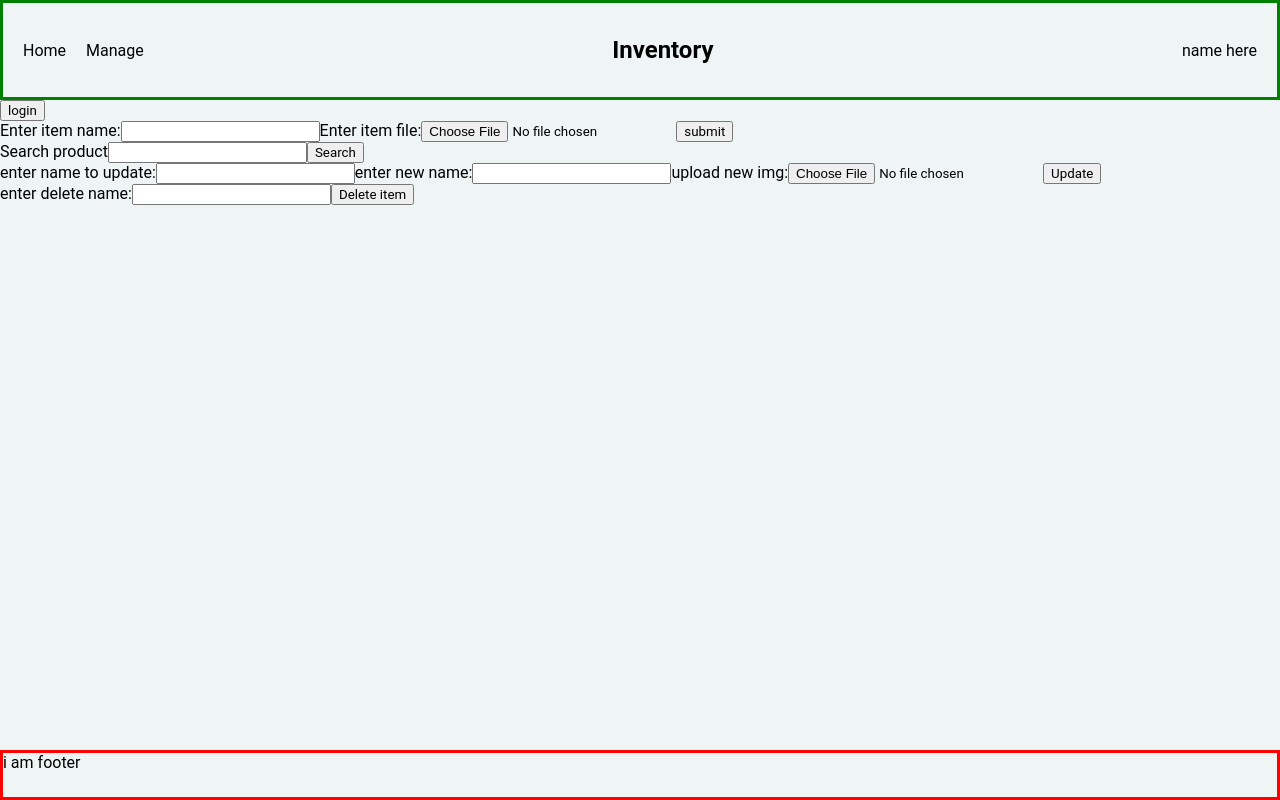
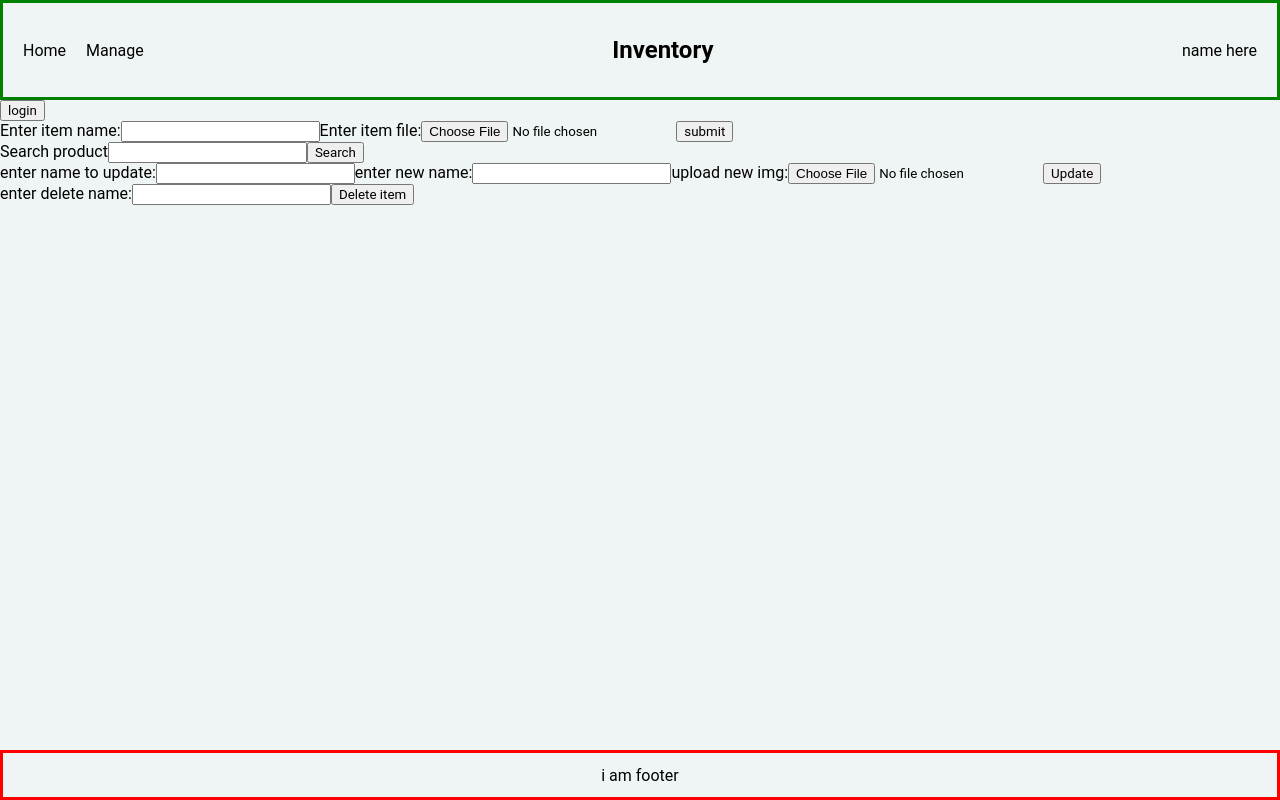
Before and after one commit to AlbanMarku/Inventory, a React (Vite) app in the folder client/: page /manage in a window 1280 px wide. Built offline with nearby package versions, Linux system fonts and the light colour scheme.

Commit message:
Basic home css.

```diff
--- a/client/src/styles/app.css
+++ b/client/src/styles/app.css
@@ -14,6 +14,5 @@
 .Home {
     display: flex;
     flex-direction: column;
-    background-color: green;
     align-items: center;
 }
--- a/client/src/styles/footer.css
+++ b/client/src/styles/footer.css
@@ -1,3 +1,6 @@
 footer {
-    border: solid red
+    border: solid red;
+    display: flex;
+    justify-content: center;
+    align-items: center;
 }
--- a/client/src/styles/home.css
+++ b/client/src/styles/home.css
@@ -4,7 +4,7 @@ main {
     grid-template-columns: repeat(auto-fit, minmax(150px, 250px));
     grid-auto-rows: 270px;
     gap: 20px;
-    background-color: red;
+    border: solid yellow;
 }
 
 img {
--- a/client/src/styles/itemCard.css
+++ b/client/src/styles/itemCard.css
@@ -1,7 +1,8 @@
 .ItemCard {
-    border: solid red;
+    border: solid black;
     display: flex;
-    justify-content: center;
+    justify-content: flex-start;
     align-items: center;
     flex-direction: column;
+    gap: 20px;
 }
```
